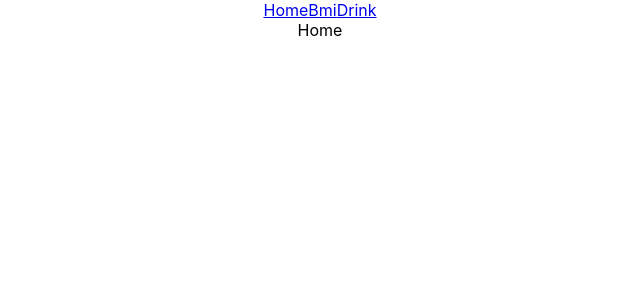
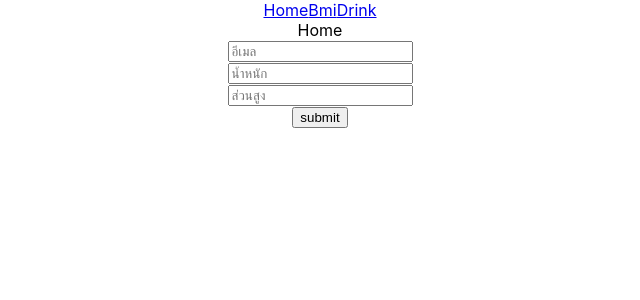
Before and after one commit to warat09/CalBmi, a React (Create React App) app: page / in a window 1280 px wide. Shown: the top 300 px of the page, without its empty margins (320-960 px from the left). Built offline with nearby package versions, Linux system fonts and the light colour scheme.

Commit message:
[NEW]master

```diff
--- a/src/view/BMI.js
+++ b/src/view/BMI.js
@@ -1,9 +1,35 @@
 import * as React from "react";
 
 function Bmi() {
+  const saved = localStorage.getItem("user");
+  const initial = JSON.parse(saved);
+  var weight = parseInt(initial.weight)
+  var height = parseInt(initial.height)/100
+  var bmi = weight/Math.pow(height,2)
+  var status = ''
+  if(bmi < 18.5){
+    status = "น้ำหนักต่ำกว่าเกณ"
+  }
+  else if(bmi >= 18.5 && bmi < 23){
+    status = "สมส่วน"
+  }
+  else if(bmi >= 23 && bmi < 25){
+    status = "น้ำหนักเกิน"
+  }
+  else if(bmi >= 25 && bmi < 30){
+    status = "โรคอ้วน"
+  }
+  else{
+    status = "โรคอ้วนอันตราย"
+  }
   return (
     <div>
-        BMI
+      <h1>คำนวณหาค่าดัชนีมวลกาย (BMI)</h1>
+      <p>Email:{initial.email}</p>
+      <p>Weight:{initial.weight}</p>
+      <p>Height:{initial.height}</p>
+      <p>Bmi:{bmi}</p>
+      <p>คุณอยู่ในเกณฑ์: {status}</p>
     </div>
   );
 }
--- a/src/view/Drink.js
+++ b/src/view/Drink.js
@@ -3,28 +3,39 @@ import emailjs from 'emailjs-com';
 import { render } from "@testing-library/react";
 
 
-// function getRealTime() {
-//     const currentTime = Date.now();
-//     var d = new Date(currentTime)
-//     var time = d.getHours() + ":" + d.getMinutes() + ":" + d.getSeconds();
-//     console.log(time)
-//     if(d.getMinutes() == "27" && d.getSeconds() == "0"){
-//         console.log("hello")
-//     }
-//     return (Math.floor(currentTime / 1000) + 1) * 1000 - currentTime;
-//   }
+function getRealTime() {
+    const currentTime = Date.now();
+    var d = new Date(currentTime)
+    var time = d.getHours() + ":" + d.getMinutes() + ":" + d.getSeconds();
+    console.log(time)
+    if(d.getMinutes() == "58" && d.getSeconds() == "0"){
+        console.log("hello")
+        var templateParams = {
+            name: 'ytitile7797@gmail.com',
+            subject: 'Check this out!',
+            message:'hello sig'
+        };
+        emailjs.send('service_9y5vii1', 'template_y5p8guz', templateParams, '0WTwQ785q4wjqSYDp')
+            .then((result) => {
+                console.log(result.text);
+            }, (error) => {
+                console.log(error.text);
+            });
+    }
+    return (Math.floor(currentTime / 1000) + 1) * 1000 - currentTime;
+  }
 
-//   (async function () {
-//     let reduceTime = 0;
-//     while (true) {
-//       reduceTime = getRealTime();
-//       await sleep(reduceTime);
-//     }
-//   })()
+  (async function () {
+    let reduceTime = 0;
+    while (true) {
+      reduceTime = getRealTime();
+      await sleep(reduceTime);
+    }
+  })()
 
-//   function sleep(ms) {
-//     return new Promise(resolve => setTimeout(resolve, ms));
-//   }
+  function sleep(ms) {
+    return new Promise(resolve => setTimeout(resolve, ms));
+  }
 async function sendEmail(e){
     e.preventDefault();
     var templateParams = {
@@ -44,9 +55,9 @@ async function sendEmail(e){
 }
 function Drink() {
   return (
-    <div>
+<div>
     <div className="container">
-    <form onSubmit={sendEmail}>
+        <form onSubmit={sendEmail}>
             <div className="row pt-5 mx-auto">
                 <div className="col-8 form-group mx-auto">
                     <input type="text" className="form-control" placeholder="Name" name="name"/>
--- a/src/view/Home.js
+++ b/src/view/Home.js
@@ -1,57 +1,37 @@
-import * as React from "react";
-import emailjs from 'emailjs-com';
-function getRealTime() {
-  const currentTime = Date.now();
-  var d = new Date(currentTime)
-  var time = d.getHours() + ":" + d.getMinutes() + ":" + d.getSeconds();
-  console.log(time)
-  if(d.getMinutes() == "43" && d.getSeconds() == "0"){
-      console.log("hello")
-      var templateParams = {
-        name: 'ytitile7797@gmail.com',
-        subject: 'Check this out!',
-        message:'hello sig'
-
-    };
-
-    emailjs.send('service_9y5vii1', 'template_y5p8guz', templateParams, '0WTwQ785q4wjqSYDp')
-        .then((result) => {
-            console.log(result.text);
-        }, (error) => {
-            console.log(error.text);
-        });
-  }
-  return (Math.floor(currentTime / 1000) + 1) * 1000 - currentTime;
-}
-
-(async function () {
-  let reduceTime = 0;
-  while (true) {
-    reduceTime = getRealTime();
-    await sleep(reduceTime);
-  }
-})()
-
-function sleep(ms) {
-  return new Promise(resolve => setTimeout(resolve, ms));
-}
-async function sendEmail(e){
-  e.preventDefault();
-  console.log(e.target)
-
-  // emailjs.sendForm('service_9y5vii1', 'template_y5p8guz', e.target, '0WTwQ785q4wjqSYDp')
-  //     .then((result) => {
-  //         console.log(result.text);
-  //     }, (error) => {
-  //         console.log(error.text);
-  //     });
-  //     e.target.reset()
-}
+import React, { useState } from 'react';
 
 function Home() {
+    const[input, setinput] = useState({email:'',weight:0,height:0});
+  const handleSubmit  = (e) => {
+    localStorage.setItem('user', JSON.stringify(input));
+    e.preventDefault();
+    e.target.reset()
+  }
+  const inputsHandler = (e) =>{
+    setinput({...input,[e.target.name]: e.target.value });
+    e.preventDefault();
+  }
   return (
     <div>
         Home
+      <div className="container">
+        <form onSubmit={handleSubmit}>
+            <div className="row pt-5 mx-auto">
+            <div className="col-8 form-group pt-2 mx-auto">
+                    <input type="email" className="form-control" placeholder="อีเมล" name="email" onChange={inputsHandler}/>
+                </div>
+                <div className="col-8 form-group mx-auto">
+                    <input type="number" className="form-control" placeholder="น้ำหนัก" name="weight" onChange={inputsHandler}/>
+                </div>
+                <div className="col-8 form-group pt-2 mx-auto">
+                    <input type="number" className="form-control" placeholder="ส่วนสูง" name="height" onChange={inputsHandler}/>
+                </div>
+                <div className="col-8 pt-3 mx-auto">
+                    <input type="submit" className="btn btn-info" value="submit"></input>
+                </div>
+            </div>
+        </form>
+      </div>
     </div>
   );
 }
```
